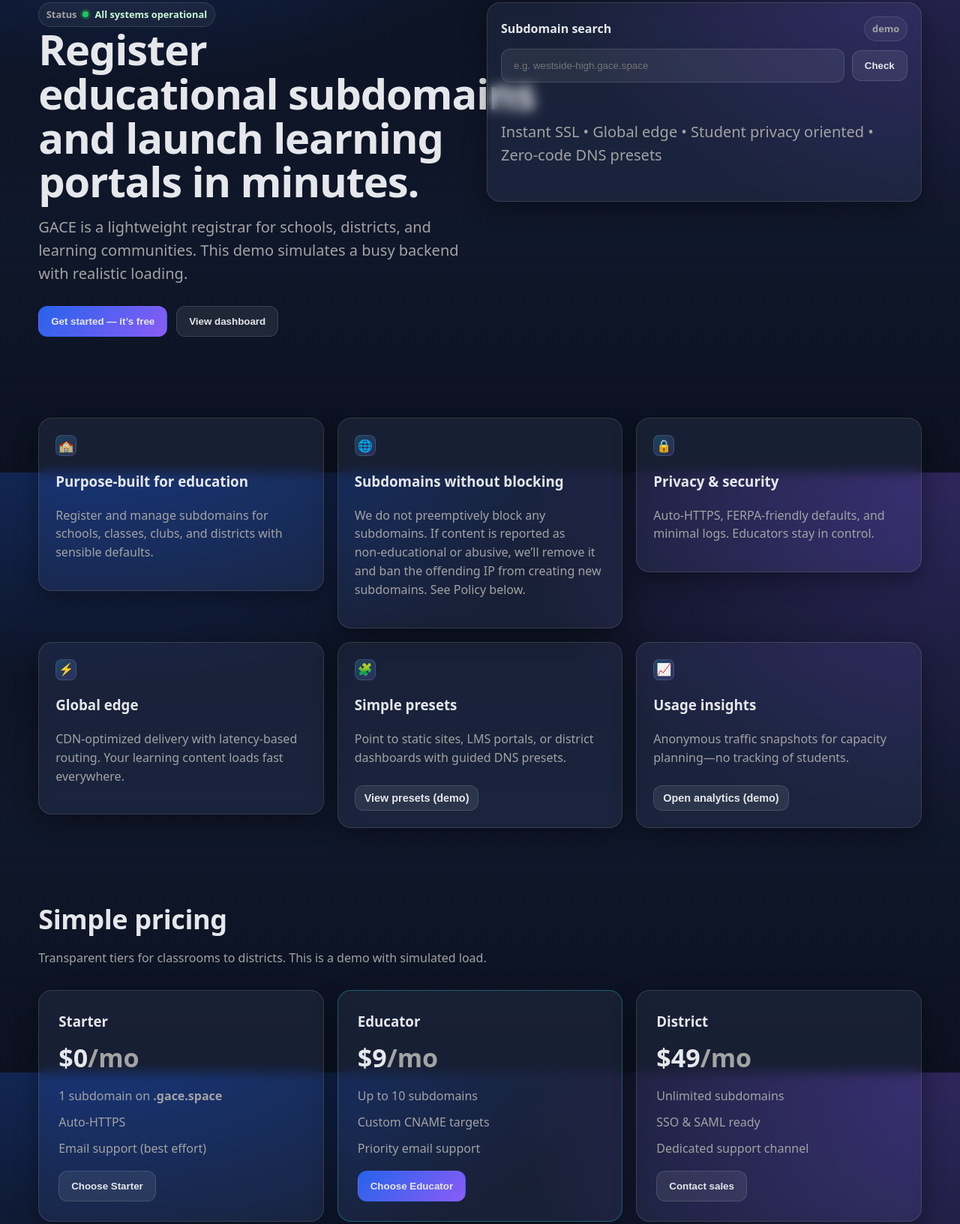
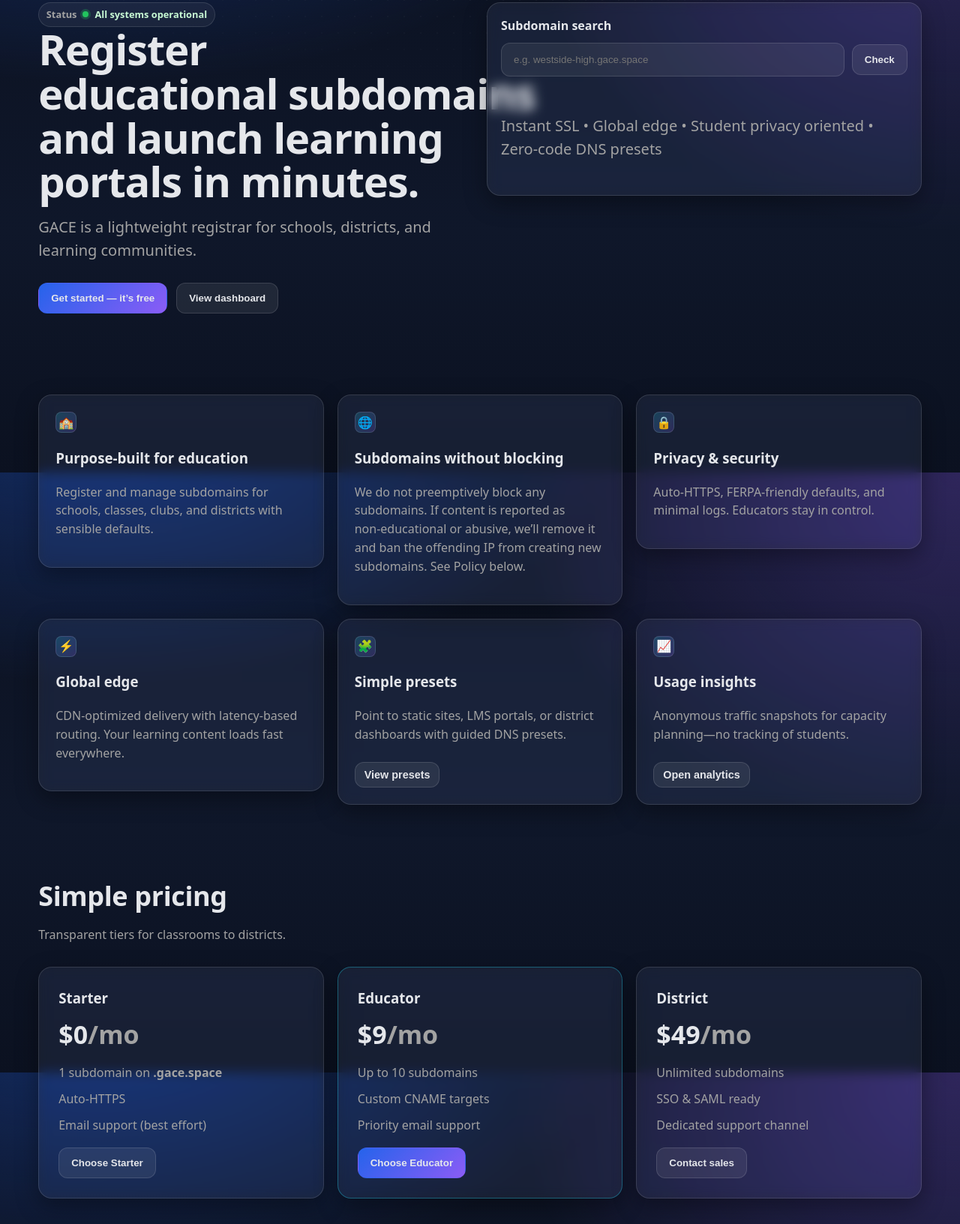
Before and after one commit to Timmmy307/quandale-dingal, a plain HTML site: page index.html in a window 1280 px wide. Shown: the part 170-1802 px from the top of the page at 75% size. Drawn offline with Linux system fonts and the light colour scheme.

Commit message:
Remove demo references from index.html

```diff
--- a/index.html
+++ b/index.html
@@ -170,7 +170,7 @@
         <div class="col-6">
           <span class="pill">Status <span class="status"><span class="status-dot"></span>All systems operational</span></span>
           <h1>Register educational&nbsp;subdomains and launch learning portals in minutes.</h1>
-          <p>GACE is a lightweight registrar for schools, districts, and learning communities. This demo simulates a busy backend with realistic loading.</p>
+          <p>GACE is a lightweight registrar for schools, districts, and learning communities.</p>
           <div class="cta">
             <button class="btn primary" data-action="auth" data-mode="signup">Get started — it’s free</button>
             <button class="btn" data-action="auth" data-mode="signin">View dashboard</button>
@@ -180,7 +180,6 @@
           <div class="glass" style="border-radius:var(--radius-xl); padding:18px;">
             <div class="panel-title">
               <strong>Subdomain search</strong>
-              <span class="pill">demo</span>
             </div>
             <div class="domain-search">
               <input id="domainInput" type="text" placeholder="e.g. westside-high.gace.space" />
@@ -231,7 +230,7 @@
             <div class="icon" aria-hidden="true">🧩</div>
             <h3>Simple presets</h3>
             <p class="muted">Point to static sites, LMS portals, or district dashboards with guided DNS presets.</p>
-            <button class="btn small" data-action="load" style="margin-top:8px">View presets (demo)</button>
+            <button class="btn small" data-action="load" style="margin-top:8px">View presets</button>
           </div>
         </div>
         <div class="col-4">
@@ -239,7 +238,7 @@
             <div class="icon" aria-hidden="true">📈</div>
             <h3>Usage insights</h3>
             <p class="muted">Anonymous traffic snapshots for capacity planning—no tracking of students.</p>
-            <button class="btn small" data-action="load" style="margin-top:8px">Open analytics (demo)</button>
+            <button class="btn small" data-action="load" style="margin-top:8px">Open analytics</button>
           </div>
         </div>
       </div>
@@ -250,7 +249,7 @@
   <section id="pricing" class="section pricing">
     <div class="container">
       <h2>Simple pricing</h2>
-      <p class="lead">Transparent tiers for classrooms to districts. This is a demo with simulated load.</p>
+      <p class="lead">Transparent tiers for classrooms to districts.</p>
       <div class="cols">
         <div class="col-4">
           <div class="plan glass">
@@ -353,7 +352,7 @@
             <h3 style="margin-top:0">Email</h3>
             <p class="muted">For takedowns, abuse reports, or general questions:</p>
             <p><a class="btn" href="mailto:info@gace.space" aria-label="Email support">info@gace.space</a></p>
-            <small class="muted">This is a demo UI. The mailto link opens your email app.</small>
+            <small class="muted">The mailto link opens your email app.</small>
           </div>
         </div>
         <div class="col-6">
@@ -378,7 +377,7 @@
             <svg viewBox="0 0 64 64" aria-hidden="true"><defs><linearGradient id="lg2" x1="0" y1="0" x2="1" y2="1"><stop stop-color="#22d3ee"/><stop offset="1" stop-color="#8b5cf6"/></linearGradient></defs><rect width="64" height="64" rx="14" fill="url(#lg2)"/><path d="M18 34c0-8 6-14 14-14s14 6 14 14-6 14-14 14c-3 0-6-1-8-3l6-6c1 1 2 1 2 1 3 0 6-3 6-6s-3-6-6-6-6 3-6 6H18z" fill="#fff"/></svg>
             <span>GACE</span>
           </div>
-          <p class="muted">© <span id="year"></span> GACE. Demo site inspired by modern cloud dashboards. Not affiliated with any third‑party brand.</p>
+          <p class="muted">© <span id="year"></span> GACE is NOT affiliated with any third‑party brand.</p>
         </div>
         <div class="col-4">
           <div class="grid" style="grid-template-columns:repeat(2, minmax(0,1fr)); gap:10px">
```
